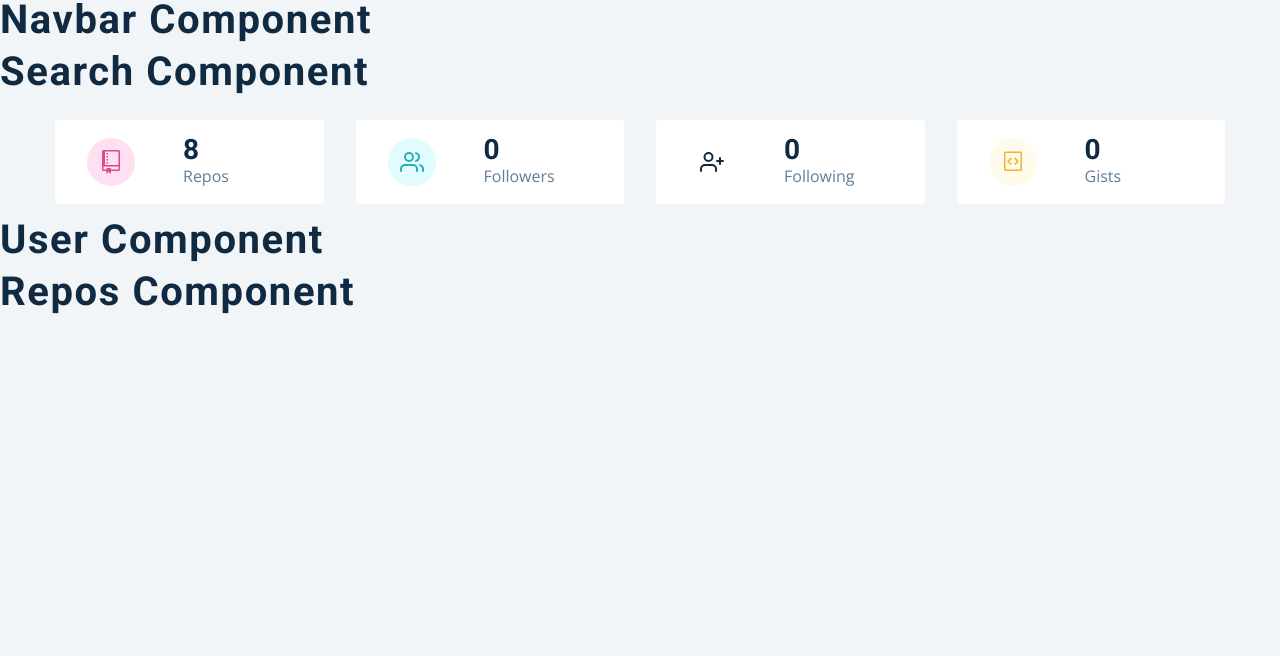
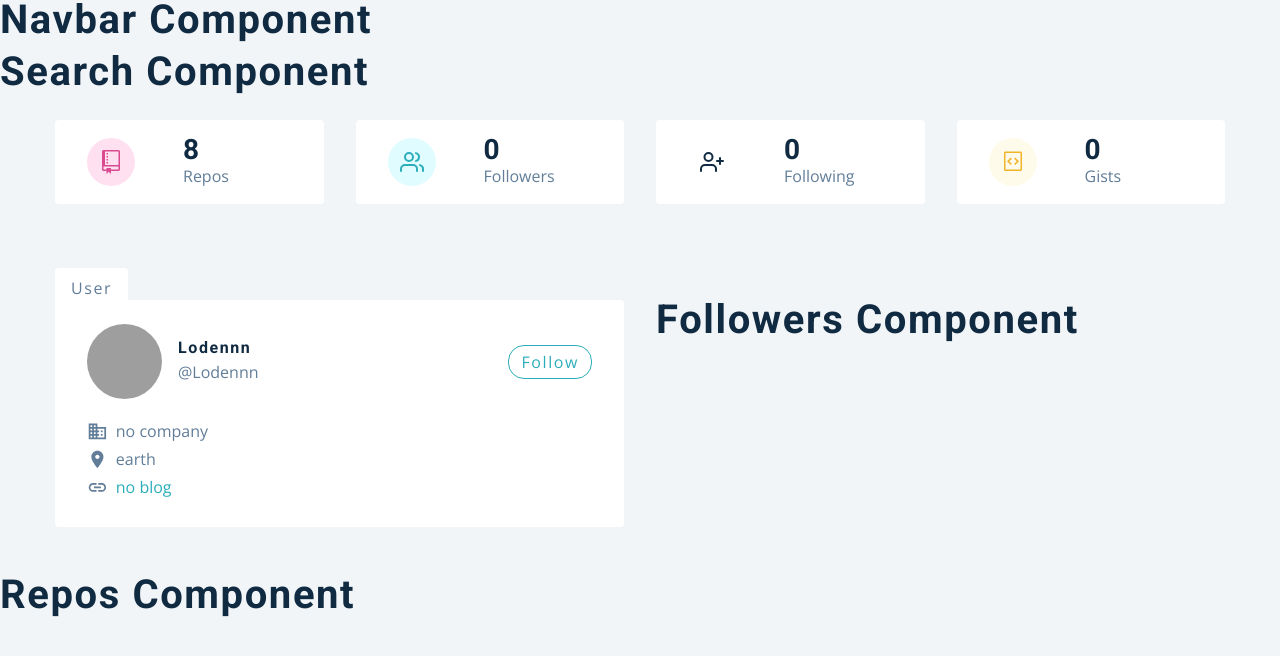
Before and after one commit to Lodennn/search-github-users-data, a React (Create React App) app: page / in a window 1280 px wide. Shown: the top 656 px of the page. Built offline with nearby package versions, Linux system fonts and the light colour scheme; grey boxes are pictures that could not be loaded.

Commit message:
add user data component

```diff
--- a/src/components/UI/Card.js
+++ b/src/components/UI/Card.js
@@ -2,9 +2,49 @@
 import { GithubContext } from "../../context/context";
 import styled from "styled-components";
 import { MdBusiness, MdLocationOn, MdLink } from "react-icons/md";
+import { useContext } from "react";
 
 const Card = () => {
-  return <h2>card component</h2>;
+  const {
+    user: {
+      login,
+      name,
+      avatar_url,
+      html_url,
+      className,
+      company,
+      blog,
+      bio,
+      location,
+      twitter_username: twitter,
+    },
+  } = useContext(GithubContext);
+
+  return (
+    <Wrapper>
+      <header>
+        <img src={avatar_url} alt={login} />
+        <div>
+          <h4>{login}</h4>
+          <p>@{twitter || login}</p>
+        </div>
+        <a href={html_url}>follow</a>
+      </header>
+      <p className="bio">{bio}</p>
+      <div className="links">
+        <p>
+          <MdBusiness /> {company || "no company"}
+        </p>
+        <p>
+          <MdLocationOn /> {location || "earth"}
+        </p>
+        <a href={blog ? `https://${blog}` : "#"}>
+          <MdLink />
+          {blog || "no blog"}
+        </a>
+      </div>
+    </Wrapper>
+  );
 };
 
 const Wrapper = styled.article`
--- a/src/components/Users/User.js
+++ b/src/components/Users/User.js
@@ -4,7 +4,14 @@
 import Followers from "../Followers/Followers";
 
 const User = () => {
-  return <h2>user component</h2>;
+  return (
+    <section className="section">
+      <Wrapper className="section-center">
+        <Card />
+        <Followers />
+      </Wrapper>
+    </section>
+  );
 };
 
 const Wrapper = styled.div`
--- a/src/index.css
+++ b/src/index.css
@@ -3,7 +3,7 @@
 Fonts
 ===============
 */
-@import url('https://fonts.googleapis.com/css?family=Open+Sans|Roboto:400,700&display=swap');
+@import url("https://fonts.googleapis.com/css?family=Open+Sans|Roboto:400,700&display=swap");
 
 /*
 ===============
@@ -43,8 +43,8 @@
   --clr-green-dark: hsl(125, 67%, 44%);
   --clr-green-light: hsl(125, 71%, 66%);
   --clr-black: #222;
-  --ff-primary: 'Roboto', sans-serif;
-  --ff-secondary: 'Open Sans', sans-serif;
+  --ff-primary: "Roboto", sans-serif;
+  --ff-secondary: "Open Sans", sans-serif;
   --transition: all 0.3s linear;
   --spacing: 0.1rem;
   --radius: 0.25rem;
@@ -161,6 +161,10 @@
   position: relative;
 }
 
+.section:not(:last-child) {
+  margin-bottom: 2rem;
+}
+
 .section-center {
   width: 90vw;
   margin: 0 auto;
```
